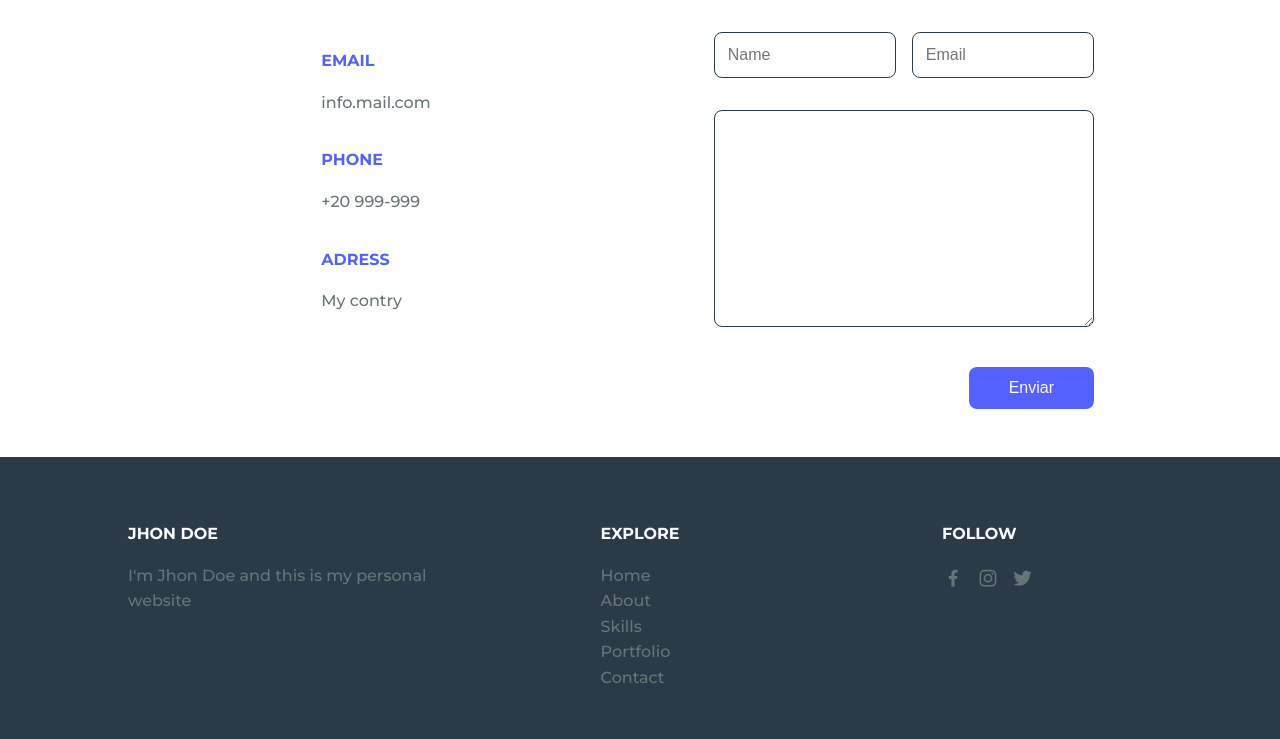
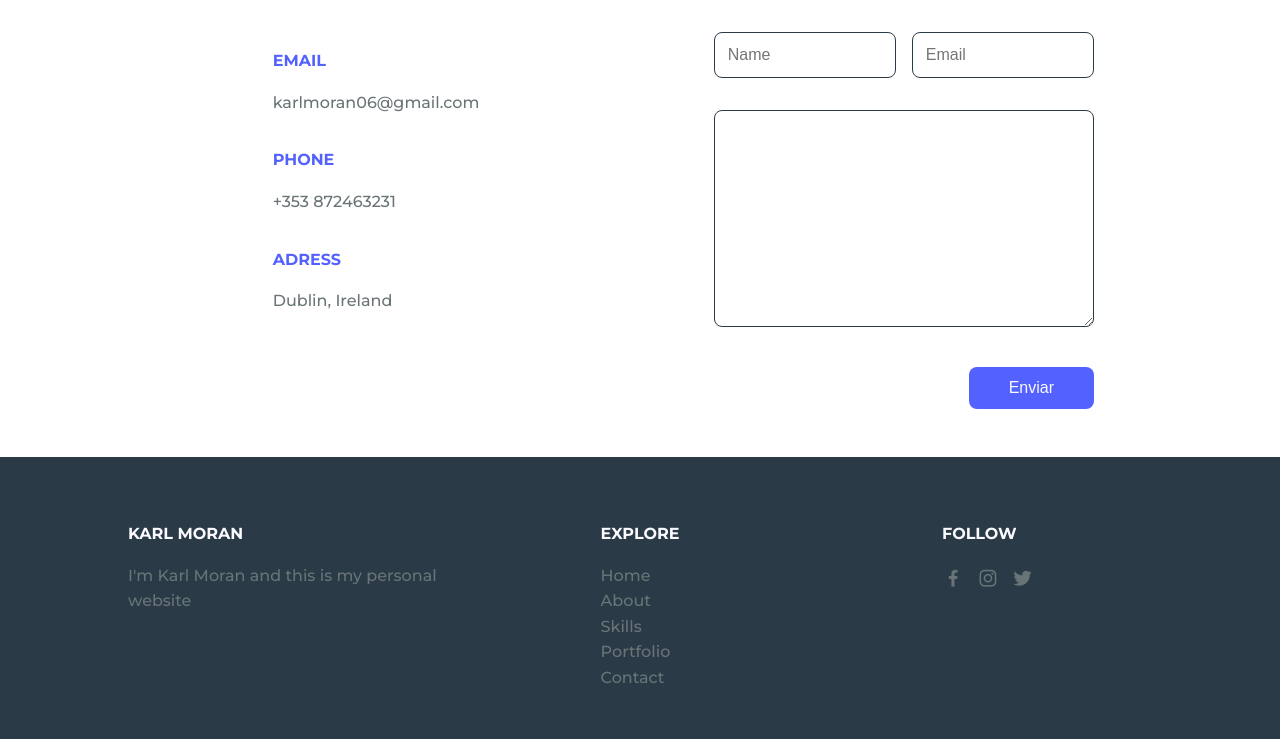
Before and after one commit to KarlMoran/Personal-Site, a Django app: page / in a window 1280 px wide. Shown: the part 2708-3447 px from the top of the page. Run offline with Django 3.2, Linux system fonts and the light colour scheme.

```diff
--- a/karl/templates/index.html
+++ b/karl/templates/index.html
@@ -18,7 +18,7 @@
         <header class="l-header">
             <nav class="nav bd-grid">
                 <div>
-                    <a href="#" class="nav__logo">Jhon Doe</a>
+                    <a href="#" class="nav__logo">Karl Moran</a>
                 </div>
 
                 <div class="nav__menu" id="nav-menu">
@@ -61,8 +61,8 @@
                     </div>
 
                     <div>
-                        <h2 class="about__subtitle">I'am Jhon Doe</h2>
-                        <span class="about__profession">Web designer</span>
+                        <h2 class="about__subtitle">I'am Karl Moran</h2>
+                        <span class="about__profession">Full Stack Software Development</span>
                         <p class="about__text">Lorem ipsum dolor, sit amet consectetur adipisicing elit. Adipisci consectetur, architecto quas fugiat, iste inventore facere repellendus delectus id, vitae blanditiis.</p>
 
                         <div class="about__social">
@@ -157,13 +157,13 @@
                 <div class="contact__container bd-grid">
                     <div class="contact__info">
                         <h3 class="contact__subtitle">EMAIL</h3>
-                        <span class="contact__text">info.mail.com</span>
+                        <span class="contact__text">karlmoran06@gmail.com</span>
 
                         <h3 class="contact__subtitle">PHONE</h3>
-                        <span class="contact__text">+20 999-999</span>
+                        <span class="contact__text">+353 872463231</span>
 
                         <h3 class="contact__subtitle">ADRESS</h3>
-                        <span class="contact__text">My contry</span>
+                        <span class="contact__text">Dublin, Ireland</span>
                     </div>
 
                     <form action="" class="contact__form">
@@ -184,8 +184,8 @@
         <footer class="footer section">
             <div class="footer__container bd-grid">
                 <div class="footer__data">
-                    <h2 class="footer__title">JHON DOE</h2>
-                    <p class="footer__text">I'm Jhon Doe and this is my personal website</p>
+                    <h2 class="footer__title">KARL MORAN</h2>
+                    <p class="footer__text">I'm Karl Moran and this is my personal website</p>
                 </div>
 
                 <div class="footer__data">
```
Also changed, not shown: portfolio/settings.py (+16 -7 lines).
